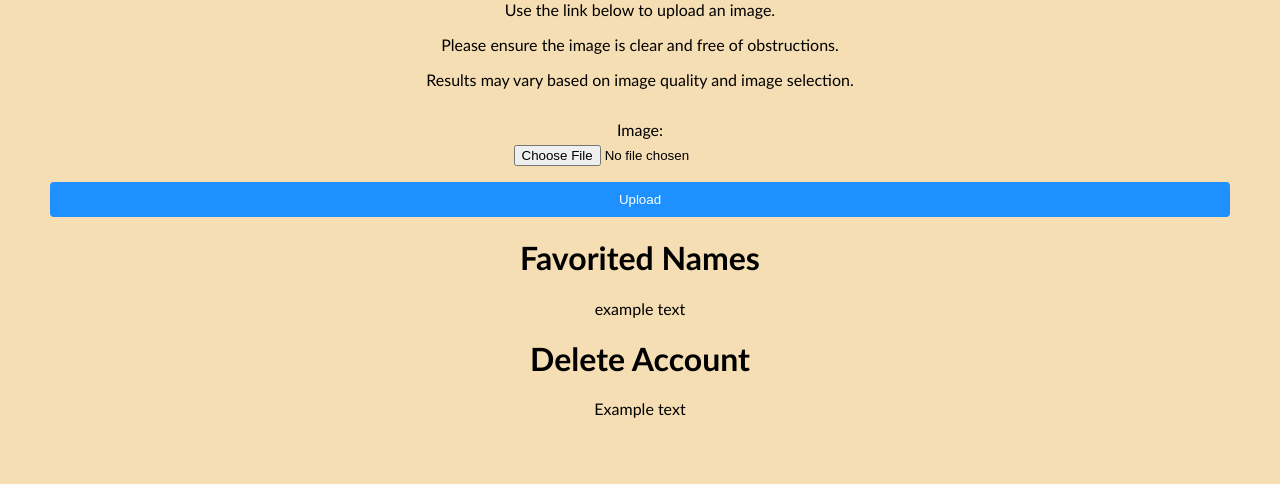
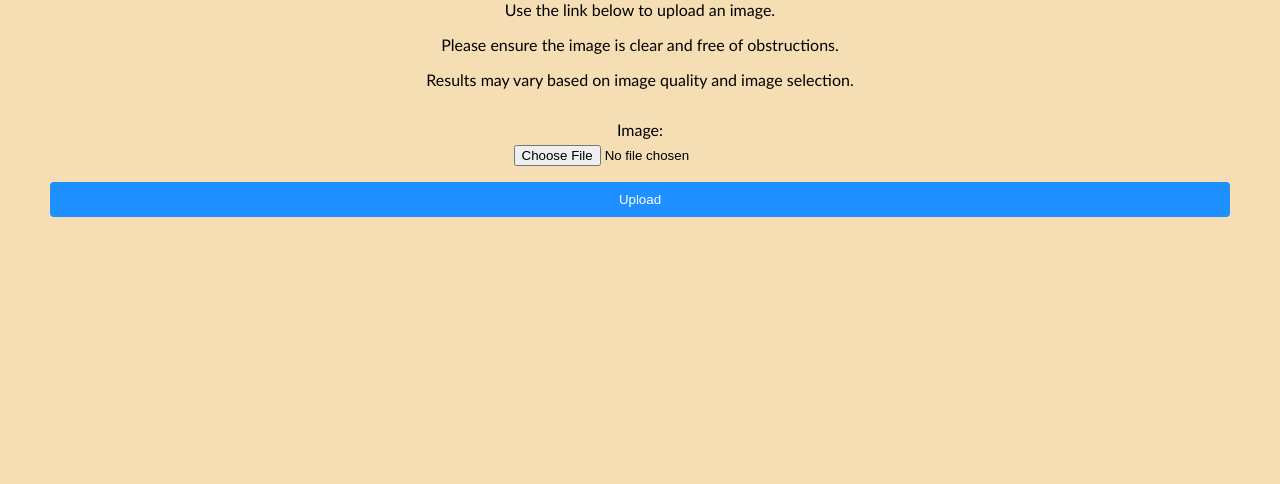
Before and after one commit to adriaonline/CPT200SP24-Team1, a Django app: page / in a window 1280 px wide. Shown: the part 579-1063 px from the top of the page. After the commit the page ends 796 px from the top, so only its background shows below. Run offline with Django 5.2, Linux system fonts and the light colour scheme; a user stored in the database is signed in.

Commit message:
Removed excess boxes on home page
Could not get favorite functionality to work

```diff
--- a/App/templates/home.html
+++ b/App/templates/home.html
@@ -23,13 +23,5 @@
         <button type="submit">Upload</button>
     </form>
 </div>
-<div class="b2">
-    <h1>Favorited Names</h1>
-    <p>example text</p>
-</div>
-<div class="b3">
-    <h1>Delete Account</h1>
-    <p>Example text</p>
-</div>
 {% endif %}
 {% endblock %}
```
Also changed, not shown: db.sqlite3, media/images/IMG_0857_j6Tu426.JPG (added).
